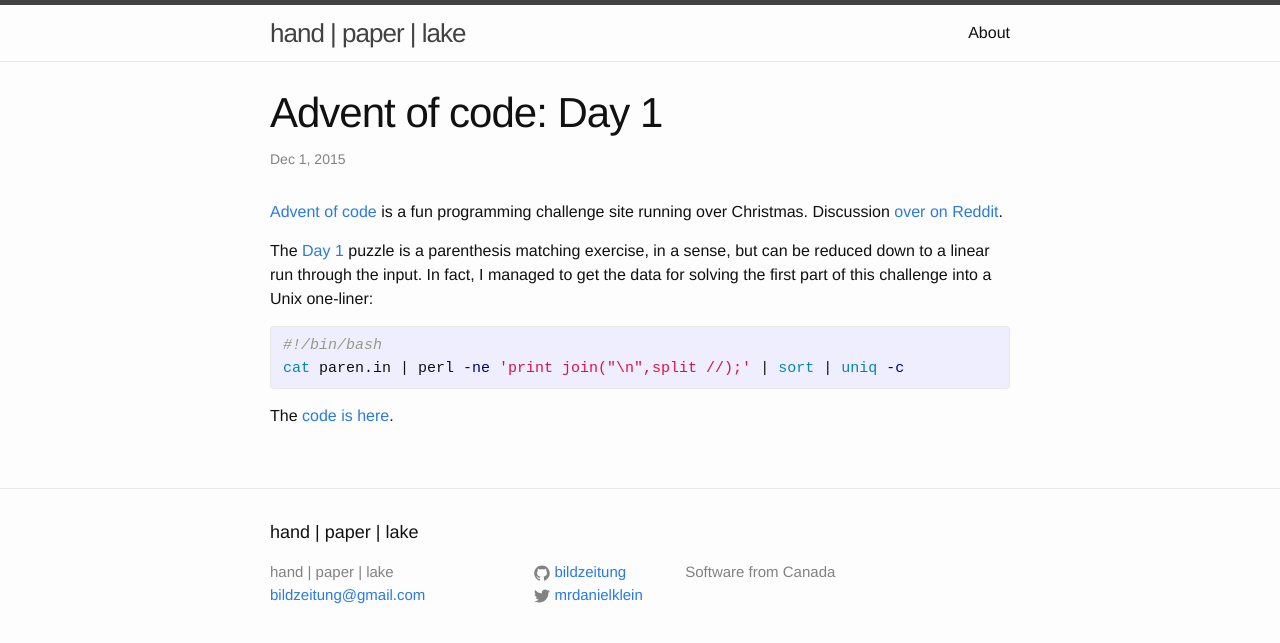
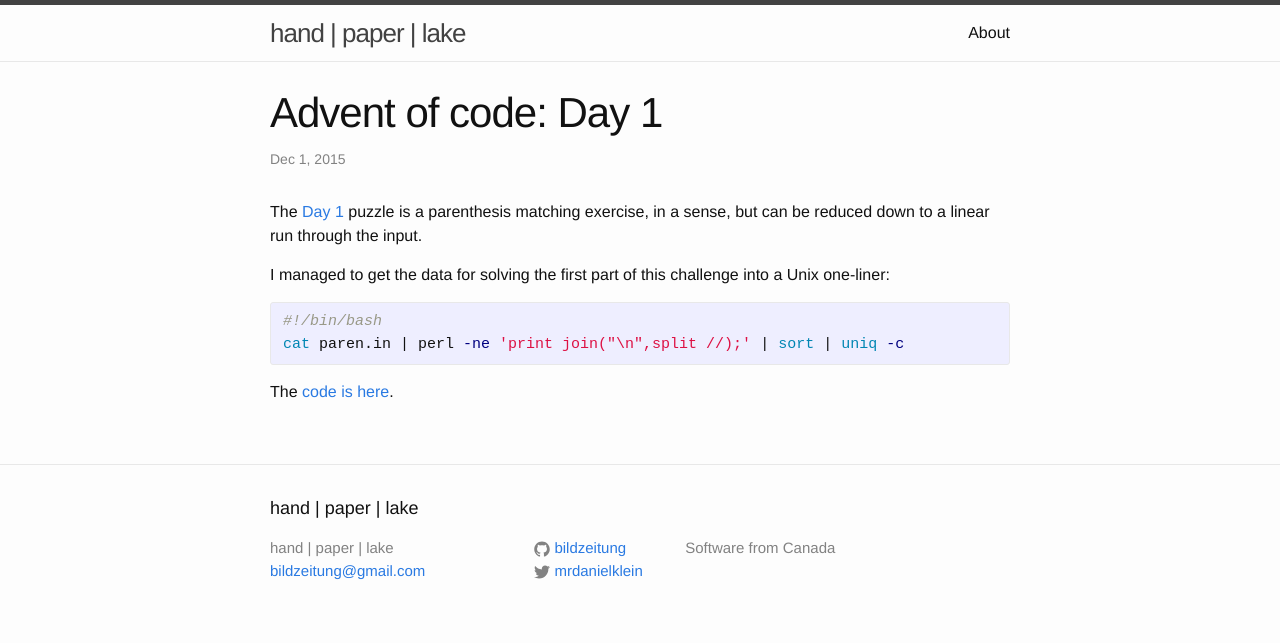
Before and after one commit to bildzeitung/bildzeitung.github.io, a Jekyll site: the page built from _posts/2015-12-01-advent-2.markdown, in a window 1280 px wide. Shown: the top 643 px of the page. Built offline with Jekyll 4.4.1, drawn with Linux system fonts in a browser that asks for light colours.

Commit message:
Format changes

```diff
--- a/_posts/2015-12-01-advent-2.markdown
+++ b/_posts/2015-12-01-advent-2.markdown
@@ -5,9 +5,9 @@ date:   2015-12-01 9:00:00
 categories: code
 ---
 
-[Advent of code][advent] is a fun programming challenge site running over Christmas. Discussion [over on Reddit][reddit].
+The [Day 1][day] puzzle is a parenthesis matching exercise, in a sense, but can be reduced down to a linear run through the input.
 
-The [Day 1][day] puzzle is a parenthesis matching exercise, in a sense, but can be reduced down to a linear run through the input. In fact, I managed to get the data for solving the first part of this challenge into a Unix one-liner:
+I managed to get the data for solving the first part of this challenge into a Unix one-liner:
 
 {% highlight bash %}
 #!/bin/bash
@@ -16,7 +16,5 @@ cat paren.in | perl -ne 'print join("\n",split //);' | sort | uniq -c
 
 The [code is here][code].
 
-[advent]: http://adventofcode.com
-[reddit]: https://www.reddit.com/r/adventofcode/
 [day]: http://adventofcode.com/day/1
 [code]: https://github.com/bildzeitung/adventofcode/tree/master/1
--- a/_posts/2015-12-02-advent.markdown
+++ b/_posts/2015-12-02-advent.markdown
@@ -5,9 +5,9 @@ date:   2015-12-02 9:00:00
 categories: code
 ---
 
-[Advent of code][advent] is a fun programming challenge site running over Christmas. Discussion [over on Reddit][reddit].
+The [Day 2][day] puzzle is a remember-the-property puzzle -- some simple geometry with the minor twist that instead of checking a bunch of combinations of length, width, and height, all that's necessary is to sort the input values.
 
-The [Day 2][day] puzzle is a remember-the-property puzzle -- some simple geometry with the minor twist that instead of checking a bunch of combinations of length, width, and height, all that's necessary is to sort the input values. Sometimes it's nice to work with commutative operators.
+Sometimes it's nice to work with commutative operators.
 
 It's basic math and [some Python][code] to sort through it all was sufficient.
 
--- a/_posts/2015-12-03-advent.markdown
+++ b/_posts/2015-12-03-advent.markdown
@@ -4,8 +4,6 @@ title:  "Advent of code: Day 3"
 date:   2015-12-03 9:00:00
 categories: code
 ---
-
-[Advent of code][advent] is a fun programming challenge site running over Christmas. Discussion [over on Reddit][reddit].
 
 The [Day 3][day] puzzle presents as overly complicated, given a two-dimensional space, but is an encoding and memoization problem solvable in O(n) with respect to the input.
 
--- a/index.html
+++ b/index.html
@@ -13,6 +13,7 @@ layout: default
 
         <h2>
           <a class="post-link" href="{{ post.url | prepend: site.baseurl }}">{{ post.title }}</a>
+          {{ post.excerpt }}
         </h2>
       </li>
     {% endfor %}
```
